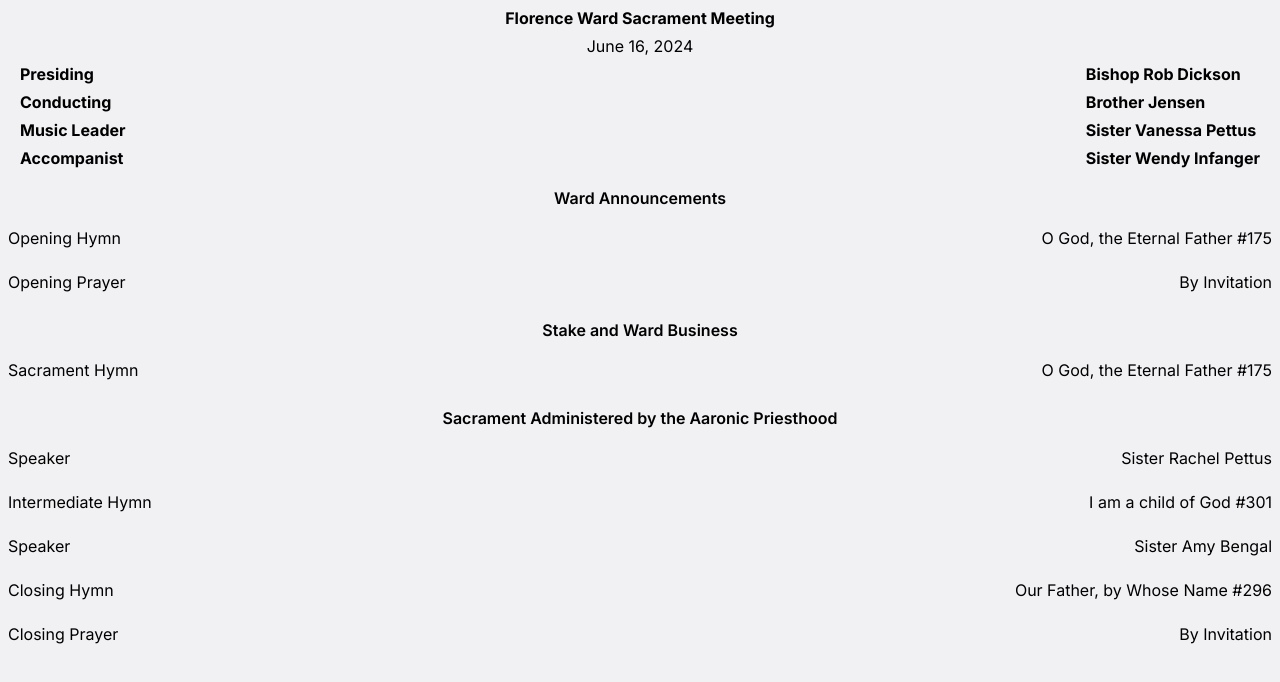
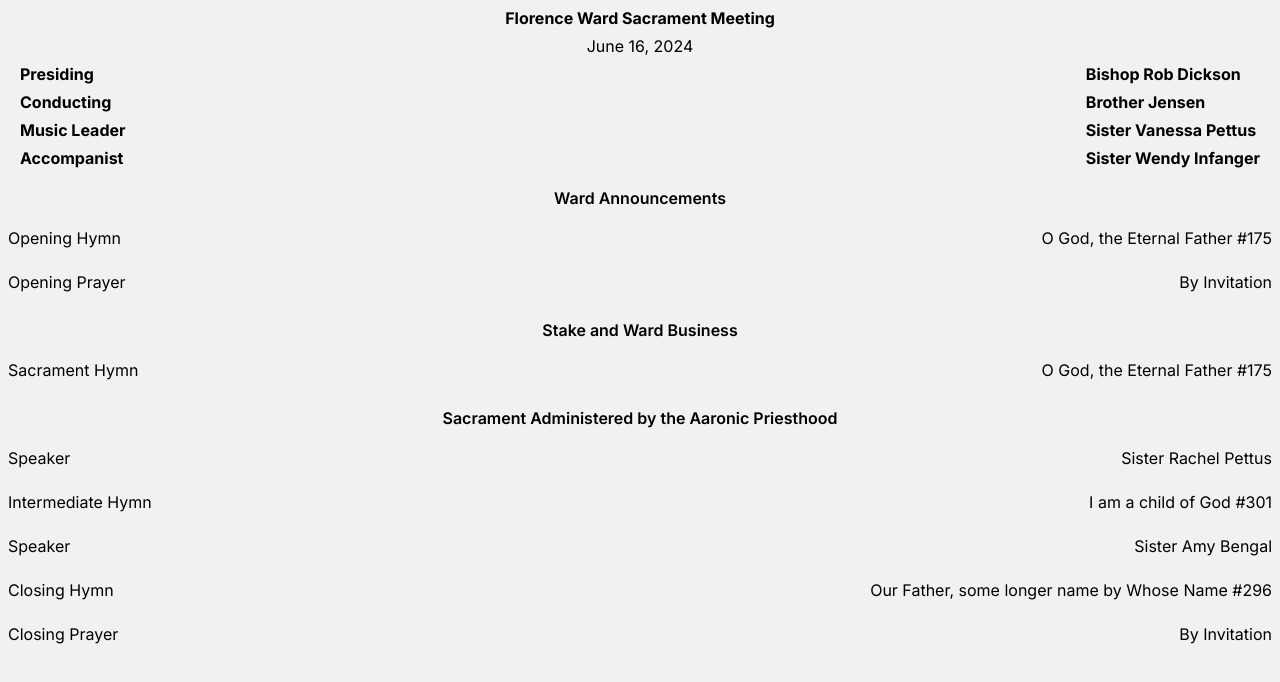
Before and after one commit to adamhinckley/meeting-agenda, a Next.js app: page / in a window 1280 px wide. Shown: the top 682 px of the page. Built offline with nearby package versions, Linux system fonts and the light colour scheme.

Commit message:
Update settings.ts

```diff
--- a/app/settings.ts
+++ b/app/settings.ts
@@ -12,7 +12,7 @@ const speakerOne = "Sister Rachel Pettus";
 const specialMusicalNumber = "";
 const intermediateHymn = "I am a child of God #301";
 const speakerTwo = "Sister Amy Bengal";
-const closingHymn = "Our Father, by Whose Name #296";
+const closingHymn = "Our Father, some longer name by Whose Name #296";
 const closingPrayer = "By Invitation";
 
 export const settings = {
```
